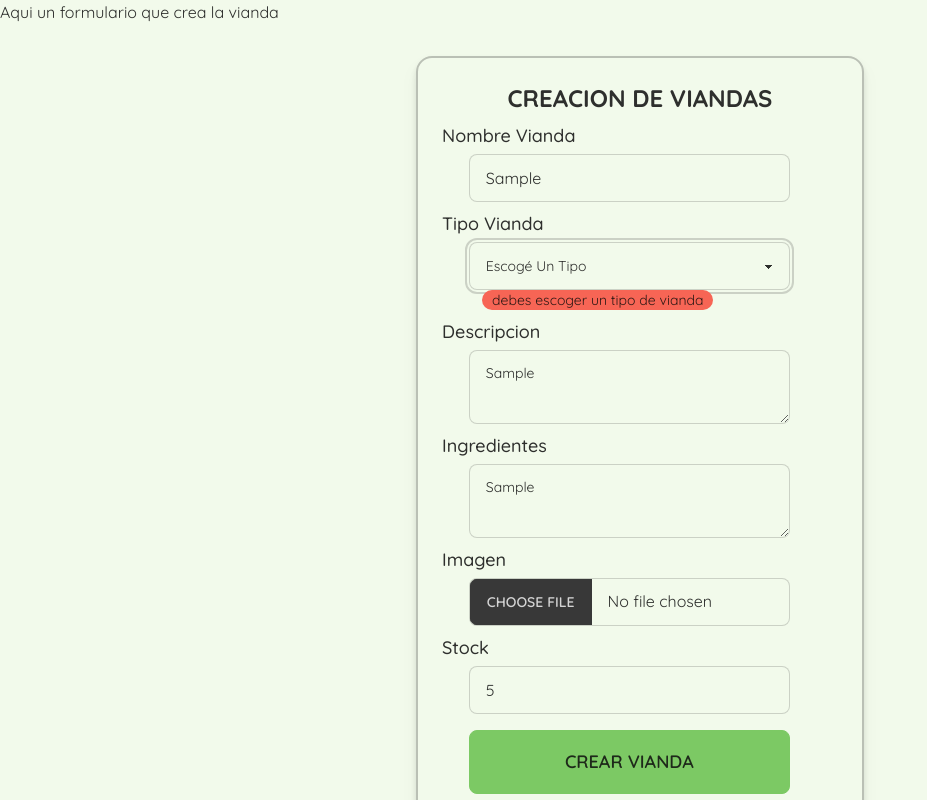
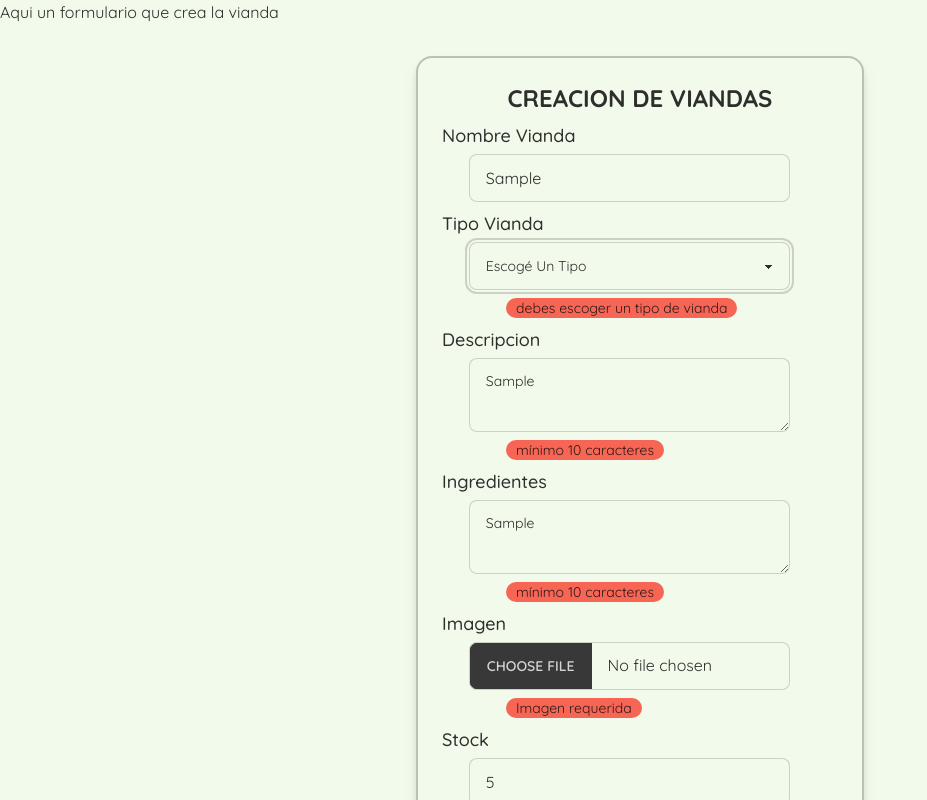
Before and after one commit to ProyectoFinal-Henry/Vianda-app, a Next.js app: page /admin/viandas/nueva-vianda in a window 1280 px wide. Both pictures are taken after typing "Sample", "Sample", "Sample", "5" into the empty fields and a click on the button "CREAR VIANDA". Shown: the top 800 px of the page, without its empty margins (0-927 px from the left). Built offline with nearby package versions, Linux system fonts and the light colour scheme.

Commit message:
'validacion formularios segunda sesion'

```diff
--- a/package.json
+++ b/package.json
@@ -12,6 +12,7 @@
     "@prisma/client": "^5.2.0",
     "autoprefixer": "10.4.15",
     "axios": "^1.5.0",
+    "cloudinary": "^1.40.0",
     "eslint": "8.48.0",
     "eslint-config-next": "13.4.19",
     "next": "13.4.19",
--- a/src/app/admin/viandas/nueva-vianda/page.jsx
+++ b/src/app/admin/viandas/nueva-vianda/page.jsx
@@ -1,17 +1,31 @@
 "use client"
 import FormResponsiveContainer from "@/components/formaters/FormResponsiveContainer"
 import { useForm } from "react-hook-form"
-
 const AdminNuevaViandaPage = () => {
   const {
     register,
     handleSubmit,
     formState: { errors },
   } = useForm()
-  // console.log("file: page.jsx:7  errors:", errors)
 
   const onSubmit = handleSubmit((data) => {
-    console.log("file: page.jsx:9  data:", data)
+    const { nombre, tipo, descripcion, ingredientes, imagen, stock } = data
+    //  remapear para sacar el archivo
+    const dataMapper = {
+      nombre,
+      tipo,
+      descripcion,
+      ingredientes,
+      imagen: imagen[0].name,
+      stock,
+    }
+    console.log("file: page.jsx:42  dataMapper:", dataMapper)
+
+    //manejo de la imagen
+    const formdata = new FormData()
+    formdata.append("imagen", imagen)
+    console.log(formdata.get("imagen"))
+    // uploader(dataMapper.nombre,dataMapper.imagen.)
   })
   return (
     <>
@@ -38,9 +52,9 @@ const AdminNuevaViandaPage = () => {
               placeholder="Arroz con pollo lasagna etc.."
               className="input   input-bordered w-full max-w-[75%] ml-[10%]"
             />
-            {errors.nombre?.type === "required" && <div className=" ml-14 badge badge-error gap-2">{errors.nombre.message}</div>}
-            {errors.nombre?.type === "maxLength" && <div className="ml-14 badge badge-error gap-2">{errors.nombre.message}</div>}
-            {errors.nombre?.type === "minLength" && <div className="ml-14 badge badge-error gap-2">{errors.nombre.message}</div>}
+            {errors.nombre?.type === "required" && <div className=" ml-20 mt-2 badge badge-error gap-2">{errors.nombre.message}</div>}
+            {errors.nombre?.type === "maxLength" && <div className="ml-20 mt-2 badge badge-error gap-2">{errors.nombre.message}</div>}
+            {errors.nombre?.type === "minLength" && <div className="ml-20 mt-2 badge badge-error gap-2">{errors.nombre.message}</div>}
           </div>
           <div className="form-control  w-full ">
             <label className="label ml-3  pb-1">
@@ -58,7 +72,7 @@ const AdminNuevaViandaPage = () => {
               <option value="vegetariano">Vegetariano</option>
               <option value="dieta">Dieta</option>
             </select>
-            {errors.tipo?.type === "required" && <div className=" ml-14 badge badge-error gap-2">{errors.tipo.message}</div>}
+            {errors.tipo?.type === "required" && <div className=" ml-20 mt-2 badge badge-error gap-2">{errors.tipo.message}</div>}
           </div>
           <div className="form-control  w-full ">
             <label className="label ml-3  pb-1">
@@ -67,11 +81,24 @@ const AdminNuevaViandaPage = () => {
             {/* ============= */}
 
             <textarea
-              {...register("descripcion")}
+              {...register("descripcion", {
+                required: { value: true, message: "La descripcion es requerida" },
+                minLength: { value: 10, message: "mínimo 10 caracteres" },
+                maxLength: { value: 50, message: "Máximo 50 Caracteres" },
+              })}
               type="text"
               placeholder="Arroz con pollo lasagna etc.."
               className="textarea   input-bordered w-full max-w-[75%] ml-[10%]"
             />
+            {errors.descripcion?.type === "required" && (
+              <div className=" ml-20 mt-2 badge badge-error gap-2">{errors.descripcion.message}</div>
+            )}
+            {errors.descripcion?.type === "minLength" && (
+              <div className=" ml-20 mt-2 badge badge-error gap-2">{errors.descripcion.message}</div>
+            )}
+            {errors.descripcion?.type === "maxLength" && (
+              <div className=" ml-20 mt-2 badge badge-error gap-2">{errors.descripcion.message}</div>
+            )}
           </div>
           <div className="form-control  w-full ">
             <label className="label ml-3  pb-1">
@@ -80,11 +107,24 @@ const AdminNuevaViandaPage = () => {
             {/* ============= */}
 
             <textarea
-              {...register("ingredientes")}
+              {...register("ingredientes", {
+                required: { value: true, message: "Ingredientes requeridos" },
+                minLength: { value: 10, message: "mínimo 10 caracteres" },
+                maxLength: { value: 50, message: "Máximo 50 Caracteres" },
+              })}
               type="text"
               placeholder="Arroz con pollo lasagna etc.."
               className="textarea   input-bordered w-full max-w-[75%] ml-[10%]"
             />
+            {errors.ingredientes?.type === "required" && (
+              <div className=" ml-20 mt-2 badge badge-error gap-2">{errors.ingredientes.message}</div>
+            )}
+            {errors.ingredientes?.type === "minLength" && (
+              <div className=" ml-20 mt-2 badge badge-error gap-2">{errors.ingredientes.message}</div>
+            )}
+            {errors.ingredientes?.type === "maxLength" && (
+              <div className=" ml-20 mt-2 badge badge-error gap-2">{errors.ingredientes.message}</div>
+            )}
           </div>
           <div className="form-control  w-full ">
             <label className="label ml-3  pb-1">
@@ -93,10 +133,11 @@ const AdminNuevaViandaPage = () => {
             {/* ============= */}
 
             <input
-              {...register("imagen")}
+              {...register("imagen", { required: { value: true, message: "Imagen requerida" } })}
               type="file"
               className="file-input file-input-bordered w-full max-w-[75%] ml-[10%]"
             />
+            {errors.imagen?.type === "required" && <div className=" ml-20 mt-2 badge badge-error gap-2">{errors.imagen.message}</div>}
           </div>
           <div className="form-control  w-full ">
             <label className="label ml-3  pb-1">
@@ -105,10 +146,17 @@ const AdminNuevaViandaPage = () => {
             {/* ============= */}
 
             <input
-              {...register("stock")}
-              type="Number"
+              {...register("stock", {
+                required: { value: true, message: "el stock es obligatorio" },
+                min: { value: 5, message: "el stock minimo es 5" },
+                max: { value: 200, message: "el stock maximo es 200" },
+              })}
+              type="number"
               className="input   input-bordered w-full max-w-[75%] ml-[10%]"
             />
+            {errors.stock?.type === "required" && <div className=" ml-20 mt-2 badge badge-error gap-2">{errors.stock.message}</div>}
+            {errors.stock?.type === "min" && <div className=" ml-20 mt-2 badge badge-error gap-2">{errors.stock.message}</div>}
+            {errors.stock?.type === "max" && <div className=" ml-20 mt-2 badge badge-error gap-2">{errors.stock.message}</div>}
           </div>
           <div className="form-control  w-full max-w-[75%] ml-[10%] my-4 ">
             <button
```
Also changed, not shown: 1 other file (tests, documents, lock files or other folders).
